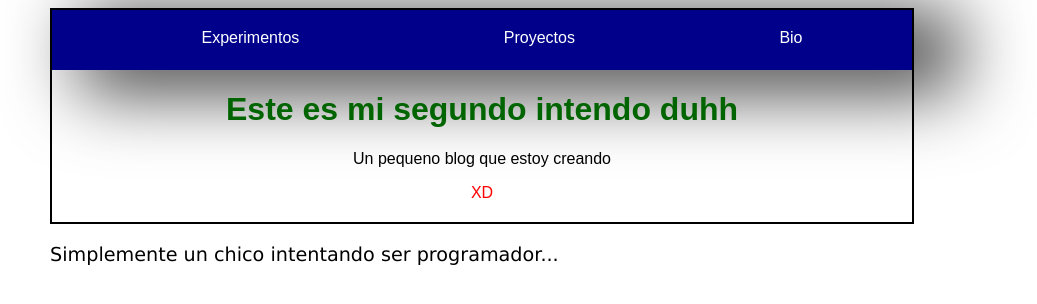
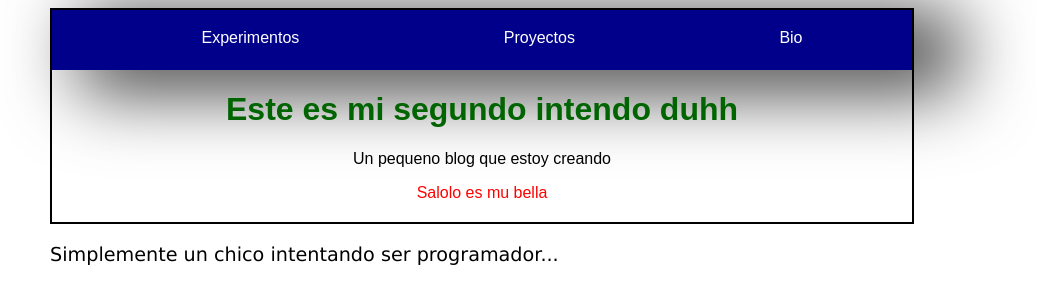
Before and after one commit to Juancamagures/Blog-, a plain HTML site: page index.html in a window 1280 px wide. Shown: the whole page, without its empty margins (158-1195 px from the left). Drawn offline with Linux system fonts and the light colour scheme.

Commit message:
Un cambio para cambiar una variable

```diff
--- a/index.html
+++ b/index.html
@@ -14,7 +14,7 @@
         </div>
         <h1>Este es mi segundo intendo duhh</h1>
         <p>Un pequeno blog que estoy creando</p>
-        <span style="color:red">XD</span>
+        <span style="color:red">Salolo es mu bella</span>
     </div>
 
     <p span: style="font-size: larger;" id="text">Simplemente un chico intentando ser programador...</p>
```
